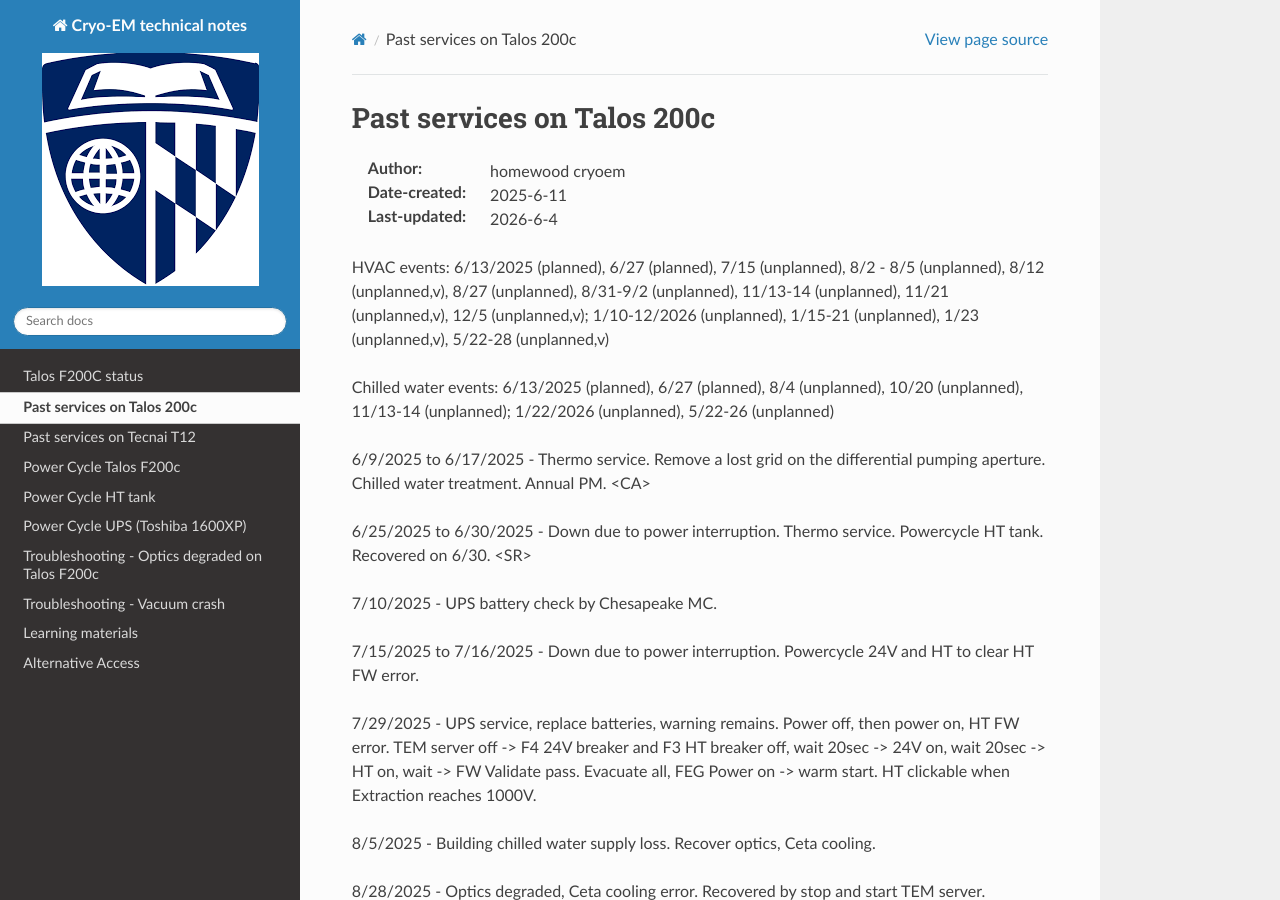
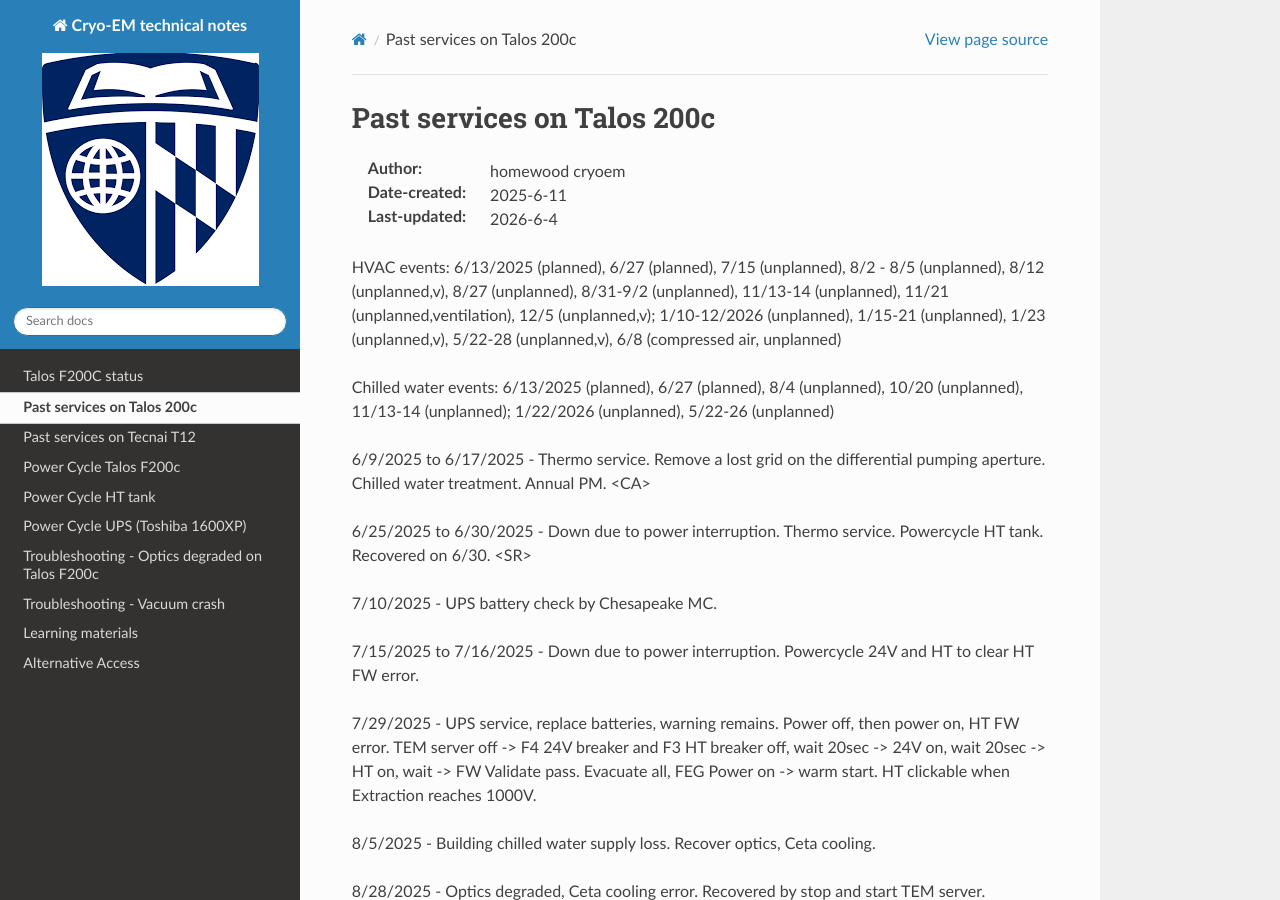
Before and after one commit to coherency224/hop-em, a Sphinx documentation site: the page built from docs/source/Past_services.rst, in a window 1280 px wide and 900 px high. Built offline with Sphinx 7.4.7 and the Read the Docs theme 3.1.0, drawn with Linux system fonts in a browser that asks for light colours; pages that are not in the unit, such as notebooks, are missing from menus; some of the changed text lies outside the part shown.

Commit message:
Update Past_services.rst

```diff
--- a/docs/source/Past_services.rst
+++ b/docs/source/Past_services.rst
@@ -7,7 +7,7 @@
 :Date-created: 2025-6-11
 :Last-updated: 2026-6-4
 
-HVAC events: 6/13/2025 (planned), 6/27 (planned), 7/15 (unplanned), 8/2 - 8/5 (unplanned), 8/12 (unplanned,v), 8/27 (unplanned), 8/31-9/2 (unplanned), 11/13-14 (unplanned), 11/21 (unplanned,v), 12/5 (unplanned,v); 1/10-12/2026 (unplanned), 1/15-21 (unplanned), 1/23 (unplanned,v), 5/22-28 (unplanned,v)
+HVAC events: 6/13/2025 (planned), 6/27 (planned), 7/15 (unplanned), 8/2 - 8/5 (unplanned), 8/12 (unplanned,v), 8/27 (unplanned), 8/31-9/2 (unplanned), 11/13-14 (unplanned), 11/21 (unplanned,ventilation), 12/5 (unplanned,v); 1/10-12/2026 (unplanned), 1/15-21 (unplanned), 1/23 (unplanned,v), 5/22-28 (unplanned,v), 6/8 (compressed air, unplanned)
 
 Chilled water events: 6/13/2025 (planned), 6/27 (planned), 8/4 (unplanned), 10/20 (unplanned),  11/13-14 (unplanned); 1/22/2026 (unplanned), 5/22-26 (unplanned)
 
@@ -47,7 +47,7 @@
 
 4/7/2026 - Optics degraded, Ceta cooling error. Recovered by clearing history in ceta panel, pressing Recover in Optics panel (4/10).
 
-5/4/2026 - Electron source died. 5/13, Tip change bakeout; 5/15 bake out failed; ~5/19, replace IGPf, bake out; 5/21 wait for seals and clamping ring; 6/4 seals and clamping ring delivered, optics OLSD board faulty, needs replacement.
+5/4/2026 - Electron source died. 5/13, Tip change bakeout; 5/15 bake out failed; ~5/19, replace IGPf, bake out; 5/21 wait for seals and clamping ring; 6/4 seals and clamping ring delivered, optics OLSD board faulty, needs replacement; 6/8 optics faulty resoved, reinstall accelerator
 
 Past services on Tecnai T12
 ==========================
```
